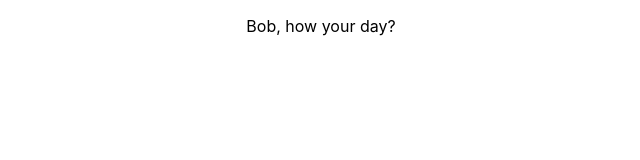
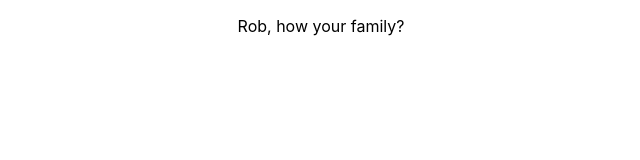
Before and after one commit to webroyit/f9t2s8-FirstTypescript, a React (Create React App) app: page / in a window 1280 px wide. Shown: the top 160 px of the page, without its empty margins (319-959 px from the left). Built offline with nearby package versions, Linux system fonts and the light colour scheme.

Commit message:
Make it work

```diff
--- a/src/App.tsx
+++ b/src/App.tsx
@@ -2,12 +2,13 @@ import React from 'react';
 import './App.css';
 
 //import Page1 from './components/Page1';
-import Page2 from './components/Page2';
+//import Page2 from './components/Page2';
+import Page3 from './components/Page3';
 
 function App() {
   return (
     <div className="App">
-      <Page2 />
+      <Page3 />
     </div>
   );
 }
--- a/src/components/Hoc.tsx
+++ b/src/components/Hoc.tsx
@@ -1,8 +1,8 @@
 import React, { Component } from 'react';
 
 const initialState = {
-  name: 'Bob',
-  text: 'how your day?'
+  name: 'Rob',
+  text: 'how your family?'
 }
 
 // Define the state type
--- a/src/components/Part2.tsx
+++ b/src/components/Part2.tsx
@@ -1,6 +1,7 @@
+import React from 'react';
 import MainHOC from './Hoc';
 
-const example = (props: any) : any => <p>{props.name}, {props.text}</p>;
+const example = (props: any): any => <p>{props.name}, {props.text}</p>;
 
 const Part2 = MainHOC(example);
 
```
